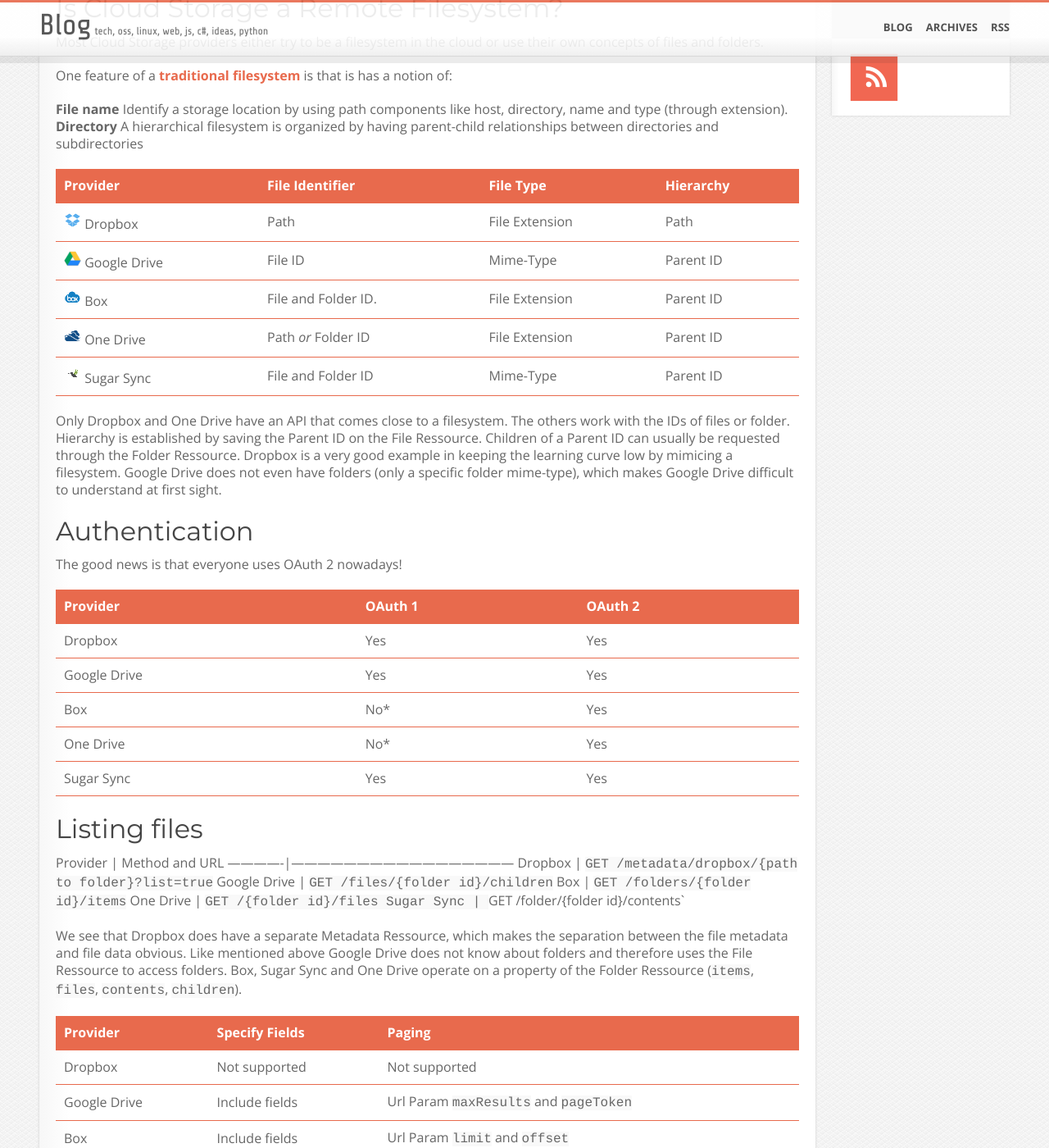
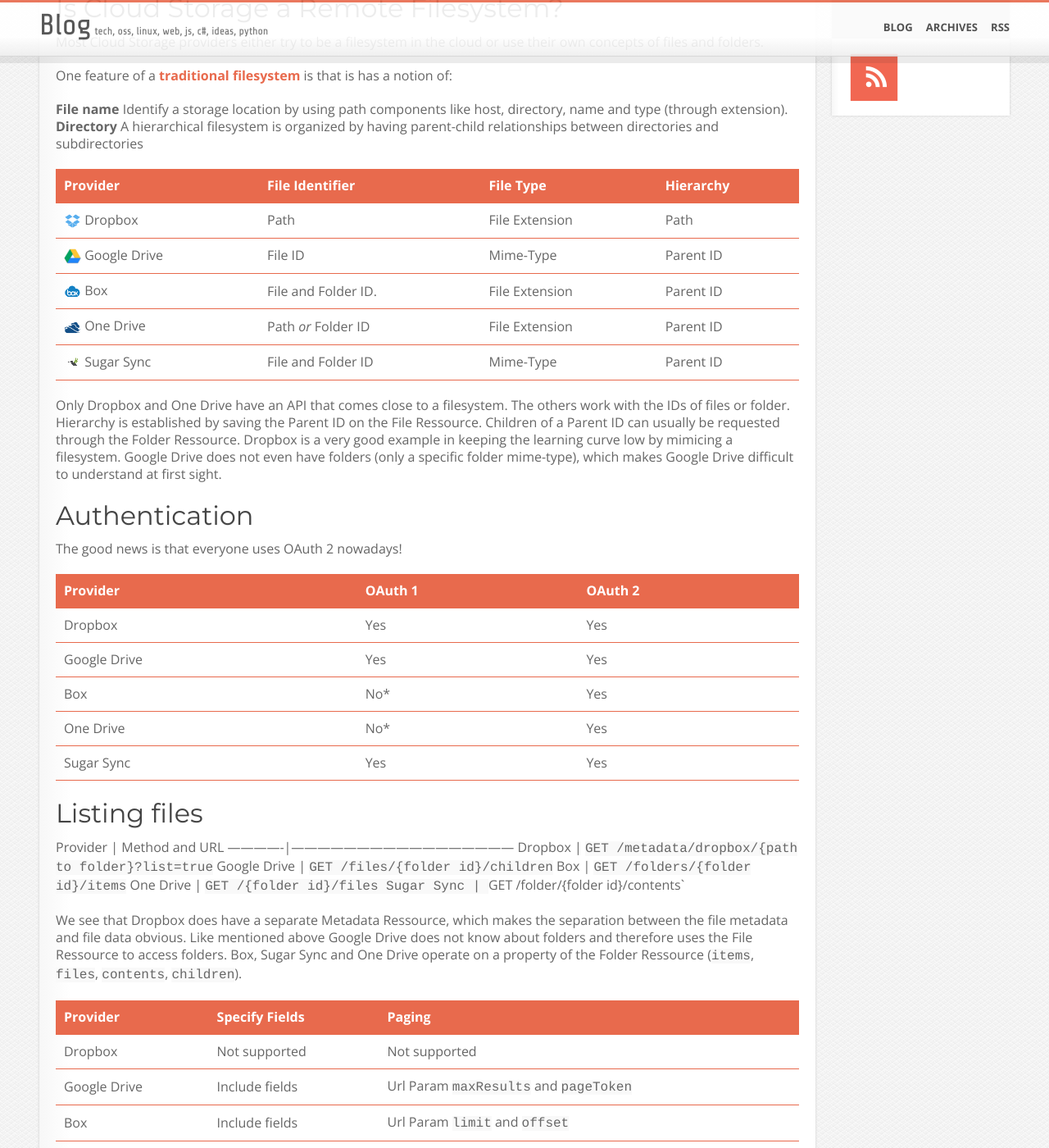
Before and after one commit to lukasmartinelli/lukasmartinelli.github.io, a Jekyll site: the page built from _posts/2014-07-21-cloud-storage-apis-compared.md, in a window 1280 px wide and 1400 px high, scrolled down 268 px. Shown: the whole window at 82% size. Built offline with Jekyll 4.4.1, drawn with Linux system fonts in a browser that asks for light colours; Markdown is read by kramdown in place of the engine named in the settings.

Commit message:
Images are now aligned with text in tables

```diff
--- a/css/main.css
+++ b/css/main.css
@@ -169,22 +169,26 @@
   padding: 0.625em;
   border-bottom: 1px solid #E86A4D;
 }
+/* line 143, ../sass/_base.scss */
+table img {
+  vertical-align: middle;
+}
 
 @media screen and (max-width: 600px) {
-  /* line 145, ../sass/_base.scss */
+  /* line 150, ../sass/_base.scss */
   table thead {
     display: none;
   }
-  /* line 146, ../sass/_base.scss */
+  /* line 151, ../sass/_base.scss */
   table tbody td {
     display: block;
   }
-  /* line 149, ../sass/_base.scss */
+  /* line 154, ../sass/_base.scss */
   table td:first-child {
     background: #E86A4D;
     color: #fff;
   }
-  /* line 153, ../sass/_base.scss */
+  /* line 158, ../sass/_base.scss */
   table tbody td:before {
     content: attr(data-th);
     font-weight: bold;
--- a/sass/_base.scss
+++ b/sass/_base.scss
@@ -138,6 +138,11 @@
         padding: $default-margin / 2;
         border-bottom: 1px solid #E86A4D;
     }
+
+    //Align images on line with text
+    img {
+        vertical-align: middle;
+    }
 }
 
 @media screen and (max-width: 600px) {
```
